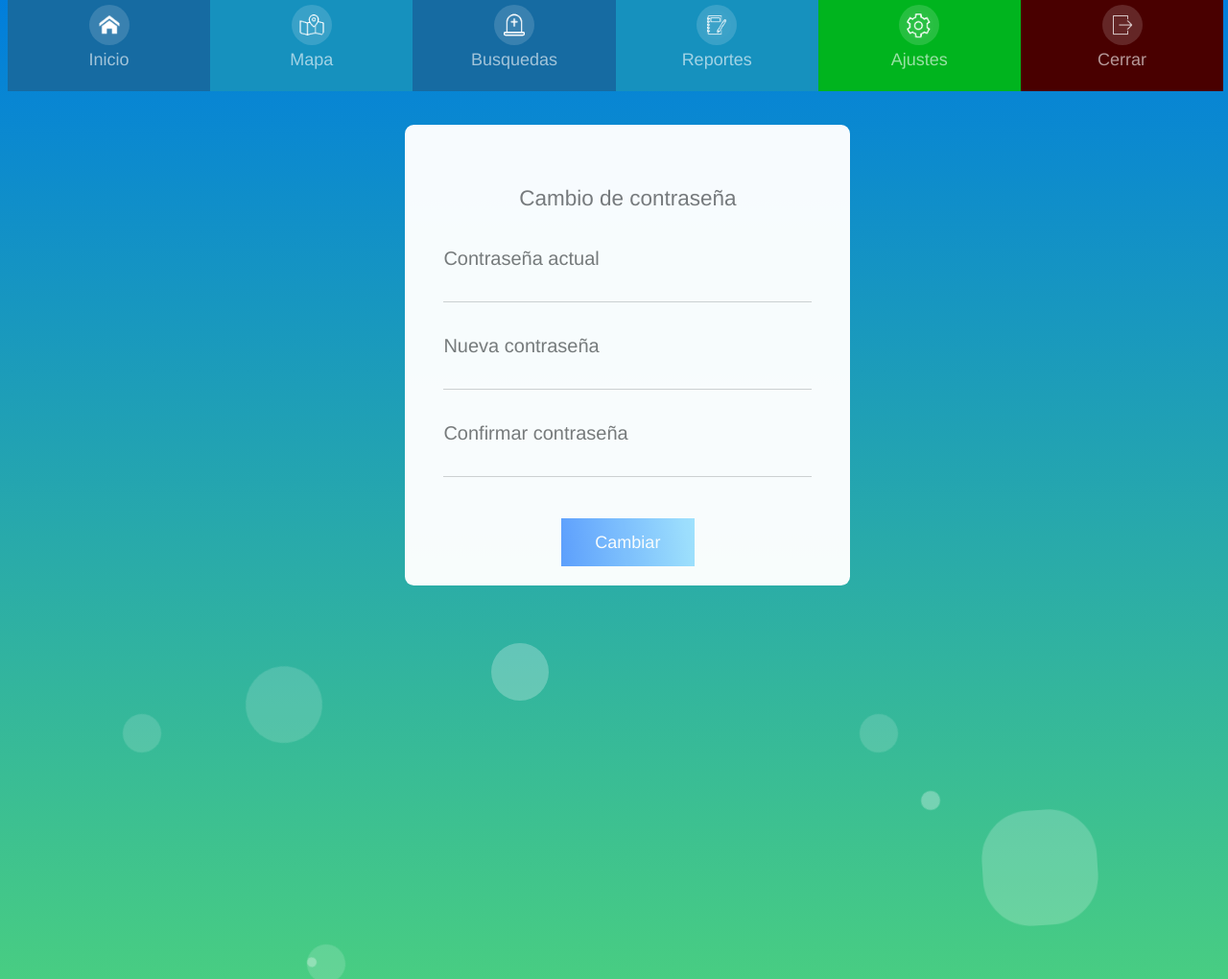
After one commit to CarlosVargas17/Panteon2, a PHP site: page /ccontra.php in a window 1280 px wide. The commit adds this page. Shown: the whole page at 96% size. Run offline with PHP 8.4, Linux system fonts and the light colour scheme.

Commit message:
Update23042020112pm
se agrego opcion de cambiar contraseña

```diff
--- a/UpdateGobierno.php
+++ b/UpdateGobierno.php
@@ -108,6 +108,10 @@ else{
                     }
                 session_unset(); } ?>
                 <!-- Aqui termina la notificación -->
+
+    <a class="cambiacontra" href="ccontra.php">
+      <input class='btn btn-success' type='submit' value='Cambia contraseña'>
+    </a>
 
     <div class="container">
         <form action="" method='POST' class="datos" enctype='multipart/form-data'>
--- /dev/null
+++ b/ccontra.php
@@ -0,0 +1,183 @@
+
+<html lang="en">
+<head>
+    <link rel="stylesheet" href="css/estilos.css">
+    <link rel="stylesheet" href="style/index_style.css">
+    <script type="text/javascript" src="showpass.js"></script>
+    <script src="js/push.min.js"></script>
+    <meta charset="UTF-8">
+    <meta name="viewport" content="width=device-width, initial-scale=1.0,
+    maximum-scale=1.0, minimum-scale=1.0, user-scalable=no">
+    <meta http-equiv="X-UA-Compatible" content="ie=edge">
+    <title>Cambio de contraseña</title>
+</head>
+<body>
+<header>
+
+    <div class="contenedor" id="uno">
+        <a href="bienvenida.php">
+        <img class="icon" src="pictures/icon1.png">
+        <p class="texto" href="bienvenida.php">Inicio</p>
+
+        </a>
+
+    </div>
+
+    <div class="contenedor" id="dos">
+    <a href="secciones.php" class="texto"><img class="icon"
+        src="pictures/Mapa.png" > <p class="texto"  href="Secciones.php" >Mapa</p> </a>
+    </div>
+
+    <div class="contenedor" id="tres">
+    <a href="busqueda.php" class="texto"><img class="icon"
+        src="pictures/Tumba.png" > <p class="texto"  href="busqueda.php" >Busquedas</p> </a>
+    </div>
+
+    <div class="contenedor" id="cuatro">
+        <a href="REPORTE.php" class="texto"><img class="icon"
+        src="pictures/Libreta.png" > <p class="texto"  href="REPORTE.php" >Reportes</p> </a>
+    </div>
+
+    <div class="contenedor" id="cinco2">
+        <a href="UpdateGobierno.php" class="texto"><img class="icon"
+        src="pictures/settings.png" > <p class="texto"  href="UpdateGobierno.php" >Ajustes</p> </a>
+    </div>
+
+    <div class="contenedor" id="seis" >
+        <a href="cierrasesion.php" class="texto"><img class="icon"
+        src="pictures/exit2.png" > <p class="texto"  href="cierrasesion.php" >Cerrar</p> </a>
+    </div>
+
+</header>
+<section class="example2">
+
+        <ul class="cuadrados">
+            <li></li>
+            <li></li>
+            <li></li>
+            <li></li>
+            <li></li>
+            <li></li>
+            <li></li>
+            <li></li>
+            <li></li>
+            <li></li>
+            <li></li>
+            <li></li>
+            <li></li>
+            <li></li>
+            <li></li>
+            <li></li>
+
+ <div class="container-all">
+        <div class="container-form2">
+            <h1 class="title"> Cambio de contraseña </h1>
+            <form action='<?php echo htmlspecialchars($_SERVER["PHP_SELF"]); ?>' method="post">
+            <?php
+            if (isset($_POST['Cambiar'])){
+                session_start();
+                $mysqli = new mysqli('localhost', 'root', '', 'ultratumba');
+                $mysqli->set_charset("utf8");
+                //$passActual=$mysqli->real_escape_string ($_POST['anti']) ;
+                $passActual = $mysqli->real_escape_string($_POST['anti']);
+                $pass1=$mysqli->real_escape_string ( $_POST['new'] ) ;
+                $pass2=$mysqli->real_escape_string ( $_POST['new2'] ) ;
+                $usuario = $_SESSION["User"];
+
+                $sqlA=$mysqli->query("SELECT password from usuarios where User = '$usuario'") or trigger_error($mysqli->error);
+                $rowA= $sqlA->fetch_assoc();
+                if (password_verify($passActual,$rowA['password']))
+                {
+                    if($pass1==$pass2){
+                        if(strlen(($pass1))<8){
+                            //echo "La contraseña debe ser de al menos 8 caracteres";
+
+                            echo '<script>
+                            Push.create("Error",{
+                                body: "La contraseña debe ser de al menos 8 caracteres",
+                                icon: "pictures/error.png",
+                                timeout: 5000,
+                                onClick: function () {
+
+                                    this.close();
+                                }
+                            });
+                            </script>';
+
+
+                        }
+                        else{
+                            $pass1=password_hash($pass1,PASSWORD_DEFAULT);
+                            $update=$mysqli->query("UPDATE usuarios set password = '$pass1' where User = '$usuario'");
+                            if($update){
+                                //echo"se ha actualizado tu contraseña";
+                                echo '<script>
+                                Push.create("Éxito",{
+                                    body: "Se ha actualizado tu contraseña",
+                                    icon: "pictures/success.png",
+                                    timeout: 5000,
+                                    onClick: function () {
+
+                                        this.close();
+                                    }
+                                });
+                                </script>';
+                            }
+                        }
+
+                    }
+                    else{
+
+                        //echo "No coinciden las contraseñas";
+                        echo '<script>
+                        Push.create("Error",{
+                            body: "No coinciden las contraseñas",
+                            icon: "pictures/error.png",
+                            timeout: 5000,
+                            onClick: function () {
+
+                                this.close();
+                            }
+                        });
+                        </script>';
+                    }
+                }
+                else
+                {
+                    //echo"Tu contraseña actual no coincide";
+                    echo '<script>
+                    Push.create("Error",{
+                        body: "Tu contraseña actual no coincide",
+                        icon: "pictures/error.png",
+                        timeout: 5000,
+                        onClick: function () {
+
+                            this.close();
+                        }
+                    });
+                    </script>';
+                }
+            }
+            ?>
+
+                <Label for="">Contraseña actual</Label>
+                <input type="password" name="anti" required>
+
+                <Label for="">Nueva contraseña</Label>
+                <input type="password" name="new" required>
+
+                <Label for="">Confirmar contraseña</Label>
+                <input  type="password" name="new2" required>
+
+                <input class="logact" type="submit" value="Cambiar" name="Cambiar">
+            </form>
+        </div>
+    </div>
+    </ul>
+    </section>
+
+
+
+
+</body>
+</html>
--- a/css/estilos.css
+++ b/css/estilos.css
@@ -289,6 +289,39 @@ width: 100%;
 height: 100%;
 overflow: hidden;
 }
+
+
+.logact{
+    width: 30%;
+    height: 50px;
+    margin-top: 60px;
+    color: white;
+    border: 0px;
+    background: linear-gradient(90grad, #5F9FFF,rgb(165, 229, 255) );
+    font-weight: 300;
+    cursor: pointer;
+    font-size: 18px;
+    position: absolute;
+    top: 350px;
+    left: 35%;
+}
+.logact:hover{
+    background: linear-gradient(90grad,  rgb(165, 229, 255), #5F9FFF );
+
+}
+.container-form2{
+
+    width: 30%;
+    padding: 40px;
+    background: #FFFFFF;
+    opacity: 0.97;
+    height: 400px;
+    position: absolute;
+    top: 130px;
+    left: 33%;
+    border-radius: 2%;
+}
+
 
 
 
--- a/index.php
+++ b/index.php
@@ -42,7 +42,7 @@
             <li></li>
             <li></li>
 
-            <div class="container-all">
+        <div class="container-all">
         <div class="container-form">
         <div class="container-img">
             <?php
--- a/style/index_style.css
+++ b/style/index_style.css
@@ -801,3 +801,9 @@ body{margin:0;
 			border-style: none;
 			margin-top:205;
 		}
+
+.cambiacontra{
+
+	position: absolute;
+top: 100px;
+}
```
